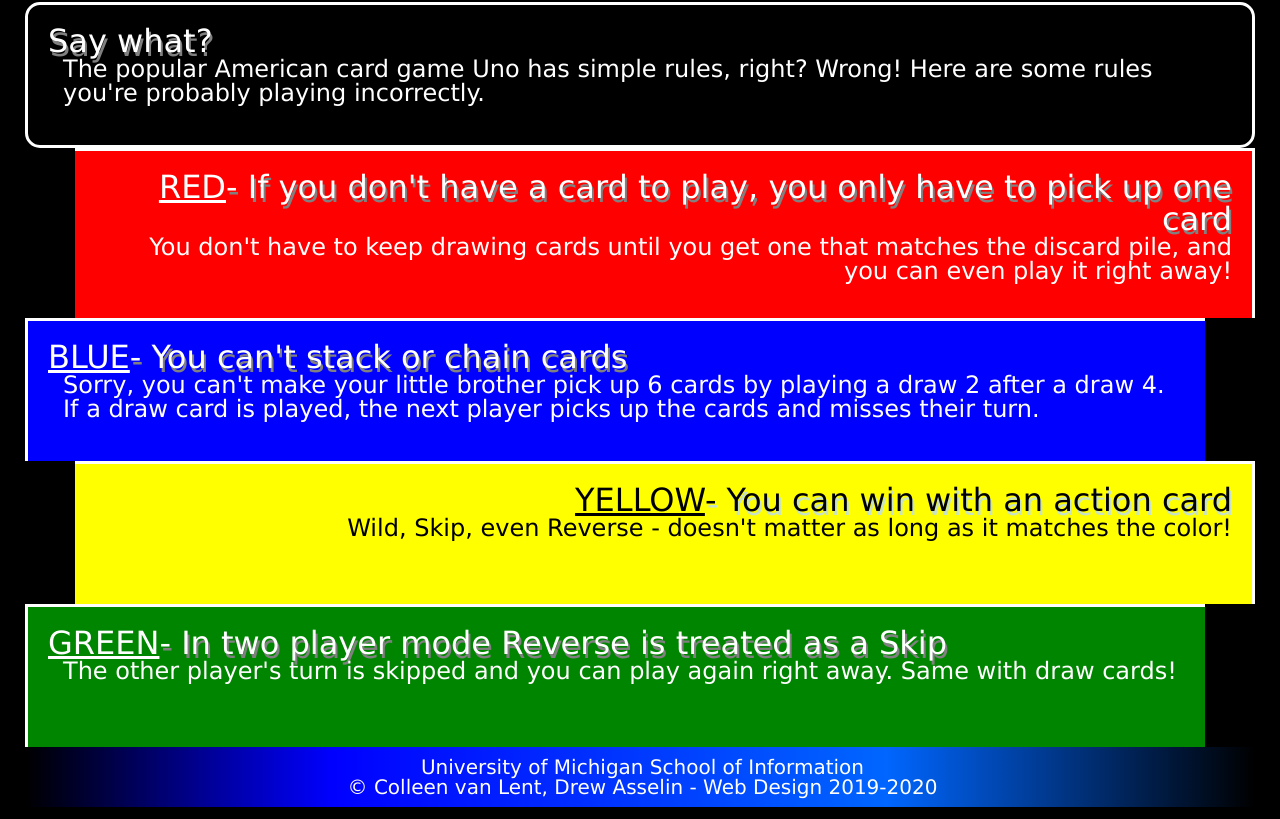
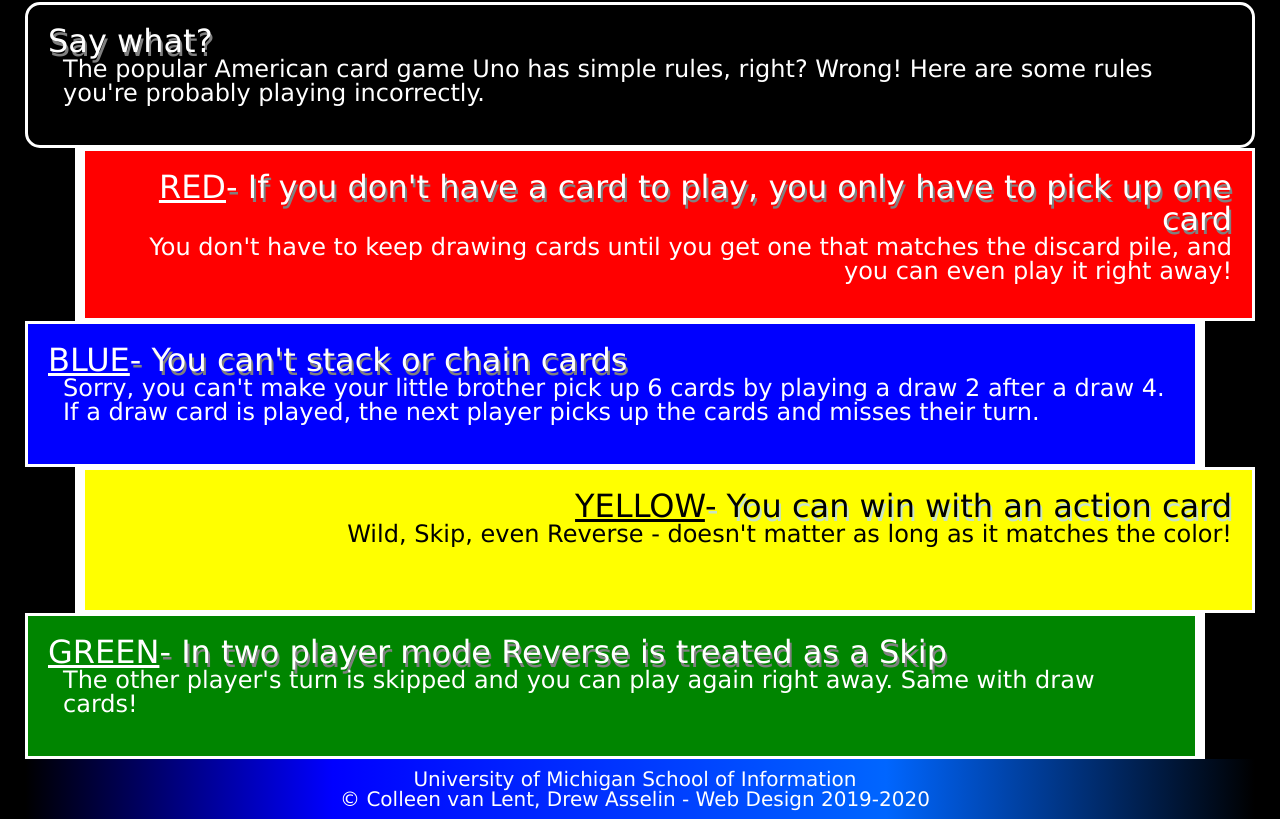
Before and after one commit to mayaposner/homework2-2022, a plain HTML site: page index.html in a window 1280 px wide. Shown: the part 418-1237 px from the top of the page. Drawn offline with Linux system fonts and the light colour scheme.

Commit message:
Add files via upload

```diff
--- a/css/style.css
+++ b/css/style.css
@@ -51,24 +51,24 @@ div {
     background-color: #FF0000;
     text-align: right;
     margin-left: 50px;
-    border-bottom: 3px;
-    border-left: 10px;
+    border-bottom: solid #FFFFFF 3px;
+    border-left: solid #FFFFFF 10px;
 }
 
 .blue{
     background-color: #0000FF;
     text-align: left;
     margin-right: 50px;
-    border-right: 10px;
-    border-bottom: 3px;
+    border-right: solid #FFFFFF 10px;
+    border-bottom: solid #FFFFFF 3px;
 }
 
 .yellow{
     background-color: #FFFF00;
     text-align: right;
     margin-left: 50px;
-    border-bottom: 3px;
-    border-left: 10px;
+    border-bottom: solid #FFFFFF 3px;
+    border-left: solid #FFFFFF 10px;
 }
 
 .yellow h2 {
@@ -84,8 +84,8 @@ div {
     background-color: #008500;
     text-align: left;
     margin-right: 50px;
-    border-right: 10px;
-    border-bottom: 3px;
+    border-right: solid #FFFFFF 10px;
+    border-bottom: solid #FFFFFF 3px;
 }
 
 span{
@@ -102,9 +102,10 @@ footer{
 footer p{
     font-size: 20px;
     text-align: center;
+    padding: 10px 10px 10px 0px;
+    /*
     padding-top: 10px;
     padding-right: 10px;
     padding-bottom: 10px;
-    padding-left: none;
-
+    */
 }
```
